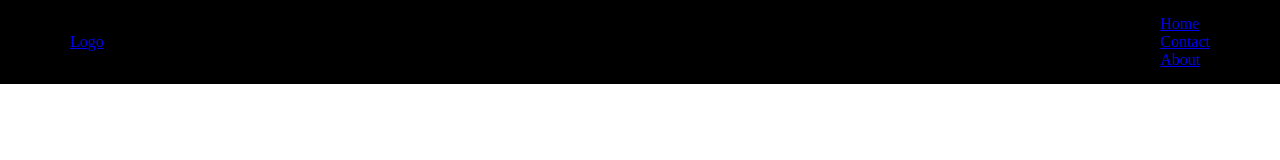
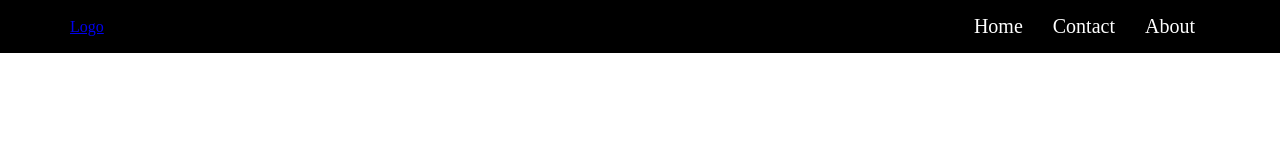
Before and after one commit to Ergashev95/zoomdars, a plain HTML site: page index.html in a window 1280 px wide. Drawn offline with Linux system fonts and the light colour scheme.

Commit message:
Fox shohidan style davom qildim

```diff
--- a/style.css
+++ b/style.css
@@ -14,3 +14,15 @@ header nav{
     width: 1140px;
     margin: auto;
 }
+header nav ul{
+    display: flex;
+}
+header nav ul li{
+    margin: 0 15px;
+}
+header nav ul li a{
+    color: white;
+    font-size: 20px;
+    text-decoration: none;
+    text-transform: capitalize;
+}
```
Also changed, not shown: index.html (+9 -0 lines).
